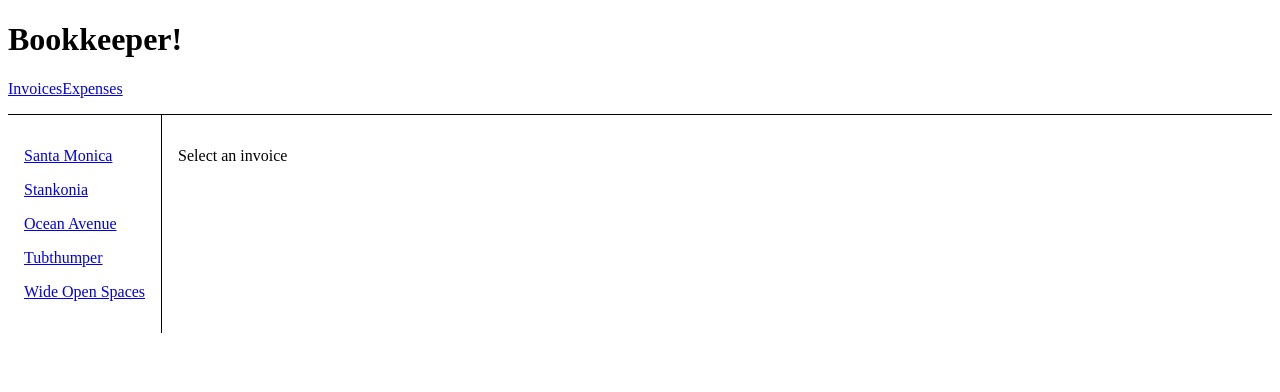
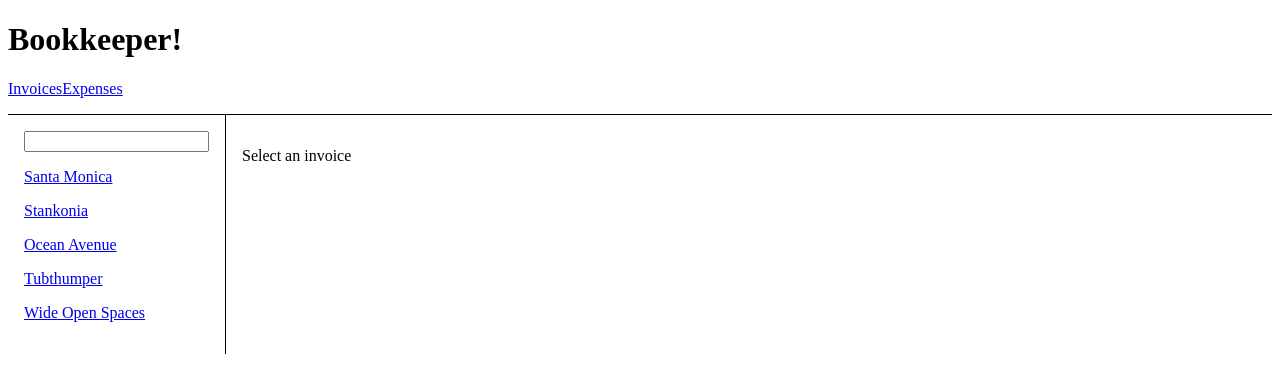
Before and after one commit to XXuain/Learn-react-router-v6, a React (Create React App) app: page /invoices in a window 1280 px wide. Shown: the top 392 px of the page. Built offline with nearby package versions, Linux system fonts and the light colour scheme.

Commit message:
add: search params

```diff
--- a/src/routes/invoices.jsx
+++ b/src/routes/invoices.jsx
@@ -1,9 +1,12 @@
 /** @format */
-import { NavLink, Outlet } from 'react-router-dom';
+import { NavLink, Outlet, useSearchParams } from 'react-router-dom';
 import { getInvoices } from '../data';
 
 export default function Invoices() {
   let invoices = getInvoices();
+  let [searchParams, setSearchParams] = useSearchParams();
+  console.log('searchParams >> ', Object.fromEntries(searchParams.entries()));
+
   return (
     <div style={{ display: 'flex' }}>
       <nav
@@ -12,7 +15,22 @@ export default function Invoices() {
           padding: '1rem',
         }}
       >
-        {invoices.map((invoice) => (
+        <input
+          value={searchParams.get('filter') || ''}
+          onChange={(event) => {
+            let filter = event.target.value;
+            filter ? setSearchParams({ filter }) : setSearchParams({});
+          }}
+        />
+
+        {invoices
+          .filter((invoice) => {
+            let filter = searchParams.get('filter');
+            if (!filter) return true;
+            let name = invoice.name.toLowerCase();
+            return name.startsWith(filter.toLowerCase());
+          })
+          .map((invoice) => (
             <NavLink
               // style={{ display: 'block', margin: '1rem 0' }}
               style={({ isActive }) => {
```
Also changed, not shown: 1 other file (tests, documents, lock files or other folders). Lines whose indentation alone changed are shown as unchanged.
